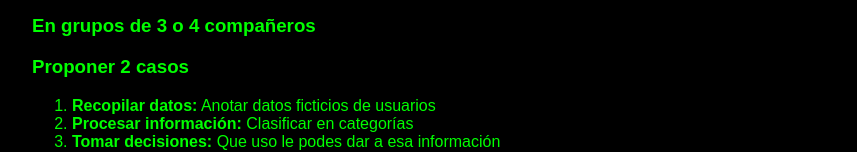
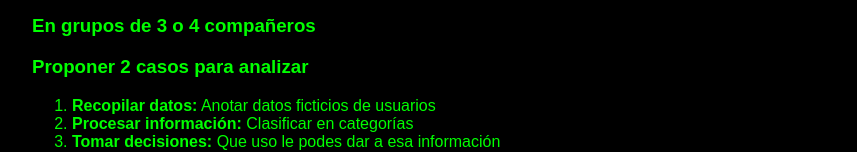
Before and after one commit to Pabloz21v/pablo728, a plain HTML site: page sesiones/materia1-sesion1.html in a window 1280 px wide. Shown: the part 2804-2956 px from the top of the page, without its empty margins (8-865 px from the left). Drawn offline with Linux system fonts and the light colour scheme.

Commit message:
sesion 1.1

```diff
--- a/sesiones/materia1-sesion1.html
+++ b/sesiones/materia1-sesion1.html
@@ -192,7 +192,7 @@
         <h2>Actividad Práctica</h2>
         <h3>"Conviértete en un algoritmo"</h3>
         <h3>En grupos de 3 o 4 compañeros</h3>
-        <h3>Proponer 2 casos</h3>
+        <h3>Proponer 2 casos para analizar</h3>
         <ol>
             <li><strong>Recopilar datos:</strong> Anotar datos ficticios de usuarios</li>
             <li><strong>Procesar información:</strong> Clasificar en categorías</li>
```
